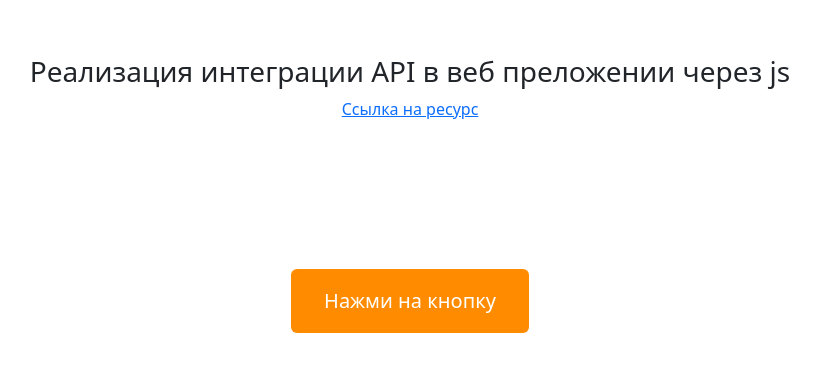
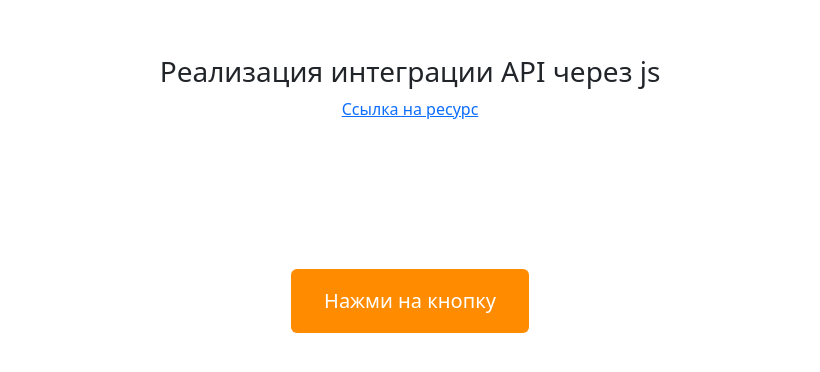
Before and after one commit to Rusbex/joke-API-test, a plain HTML site: page index.html in a window 1280 px wide. Shown: the part 114-486 px from the top of the page, without its empty margins (230-1050 px from the left). Drawn offline with nearby package versions, Linux system fonts and the light colour scheme.

Commit message:
Update index.html

```diff
--- a/index.html
+++ b/index.html
@@ -10,7 +10,7 @@
     <link rel="stylesheet" href="style.css">
 </head>
 <body class="text-center">
-<h3>Реализация интеграции API в веб преложении через js</h3>
+<h3>Реализация интеграции API через js</h3>
 <a href="https://github.com/15Dkatz/official_joke_api" target="_blank">Ссылка на ресурс</a>
 <main class="py-5 text-center container">
     <div id="content">
```
